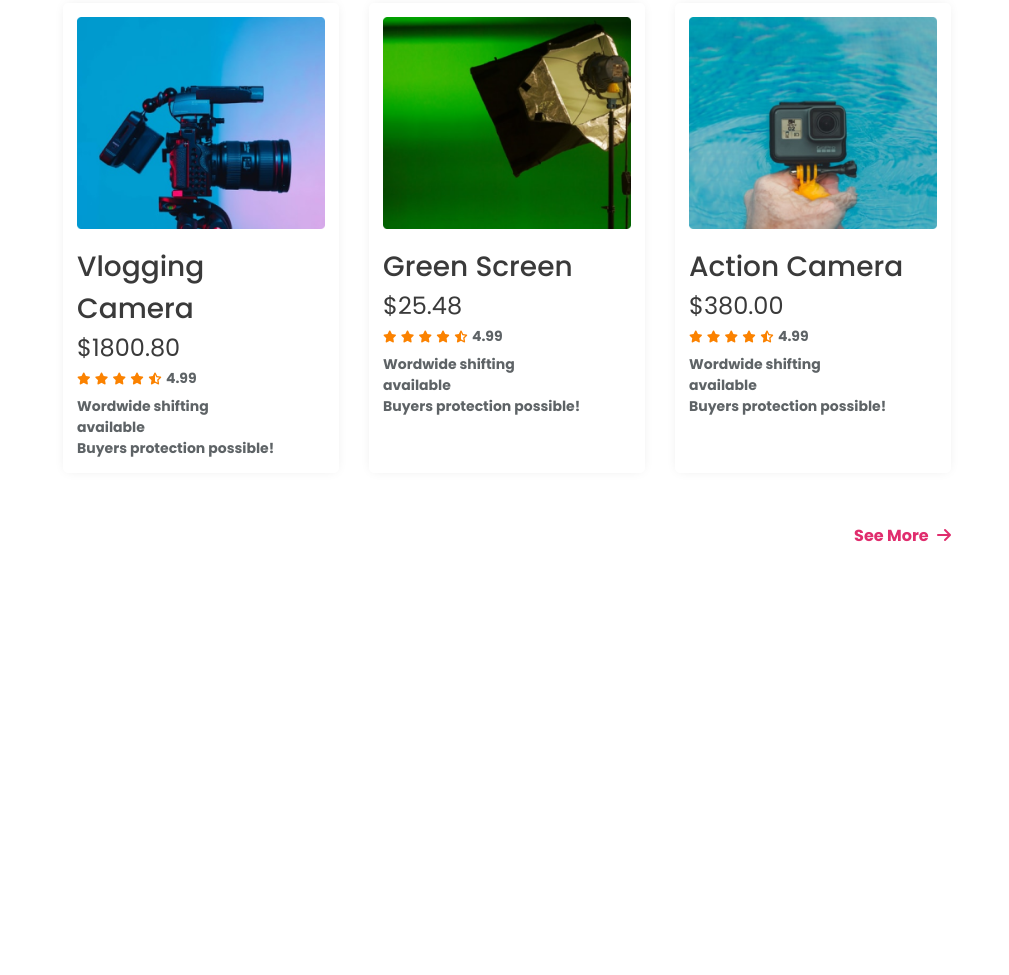
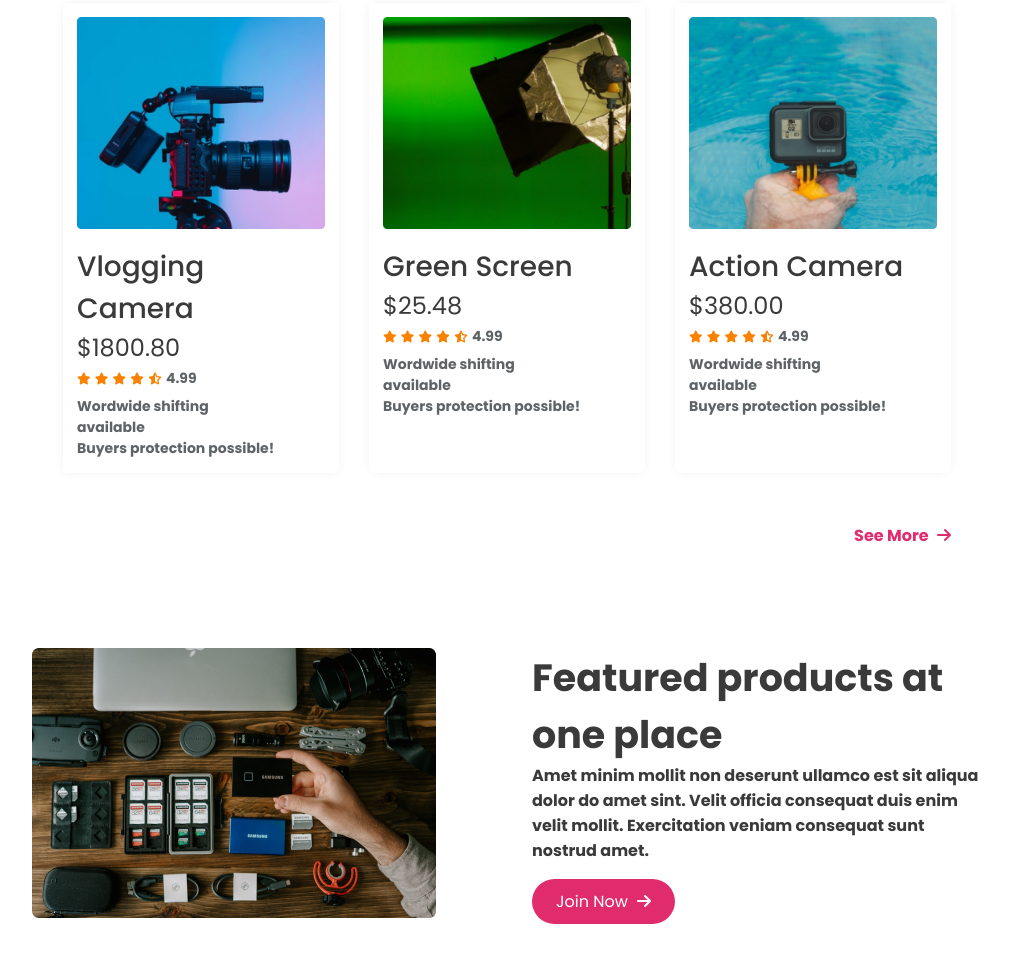
Before and after one commit to MarufAlAslam/influencer-gear, a plain HTML site: page index.html in a window 1280 px wide. Shown: the part 1859-2834 px from the top of the page, without its empty margins (133-1142 px from the left). Before the commit the page ends 2457 px from the top, so only its background shows below. Drawn offline with Linux system fonts and the light colour scheme.

Commit message:
featured part done

```diff
--- a/index.html
+++ b/index.html
@@ -352,7 +352,27 @@
     </section>
     <!-- popular -->
 
-    <!--  -->
+    <!-- featured -->
+    <section class="featured">
+        <div class="container">
+            <div class="flex j-between a-center">
+                <div class="featured-image">
+                    <img src="images/gear.png" alt="">
+                </div>
+                <div class="featured-description">
+                    <h2>Featured products at one place</h2>
+                    <p>
+                        Amet minim mollit non deserunt ullamco est sit aliqua dolor do amet sint. Velit officia
+                        consequat duis enim velit mollit. Exercitation veniam consequat sunt nostrud amet.
+                    </p>
+                    <a href="" class="btn">
+                        Join Now <i class="fa fa-arrow-right"></i>
+                    </a>
+                </div>
+            </div>
+        </div>
+    </section>
+    <!-- featured -->
 
 </body>
 
--- a/style/style.css
+++ b/style/style.css
@@ -236,3 +236,29 @@ h1.title {
 a i {
     margin-left: 5px;
 }
+
+
+/* ---------------------------------------- */
+/* featured */
+/* ---------------------------------------- */
+
+.featured {
+    padding: 50px 0;
+}
+
+.featured .container {
+    padding: 0 165px;
+}
+
+.featured-description {
+    padding-left: 96px;
+}
+
+.featured-description h2 {
+    font-size: 38px !important;
+    font-weight: 700;
+}
+
+.featured-description p {
+    font-weight: 700;
+}
```
